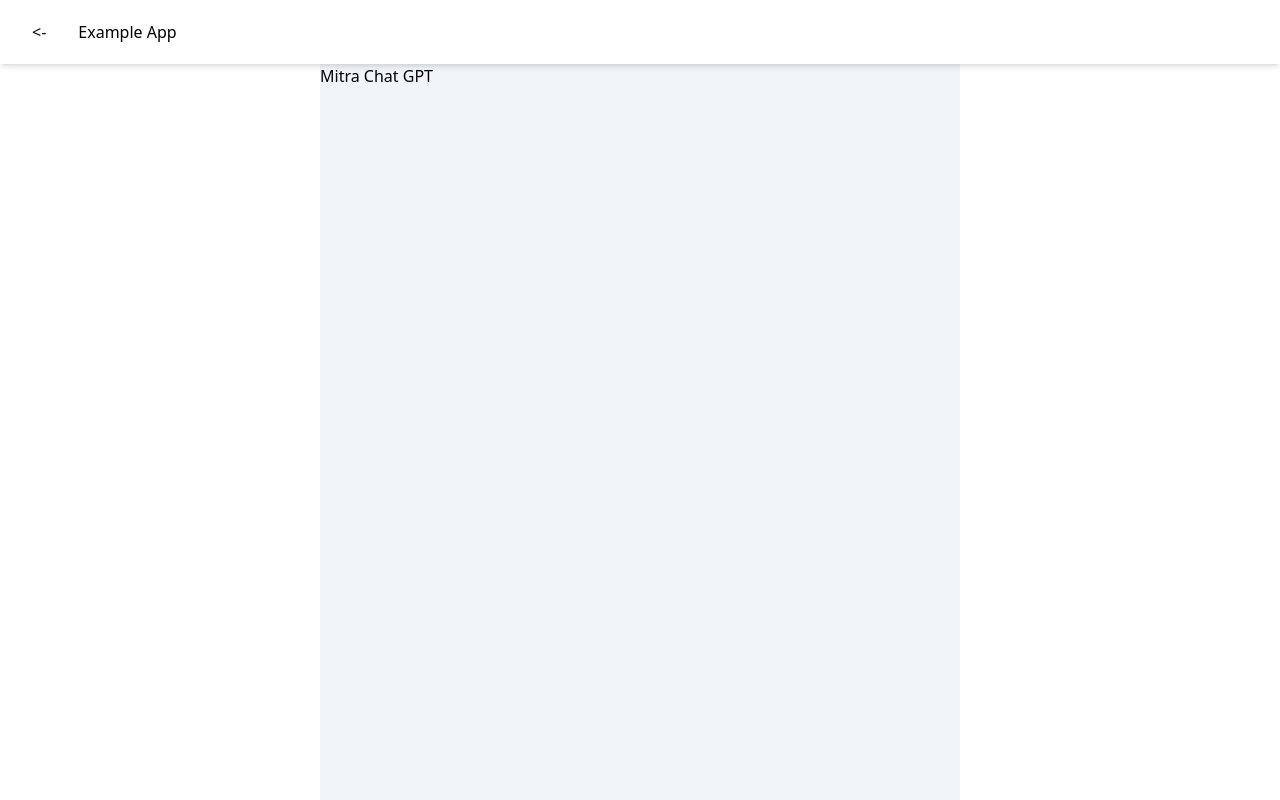
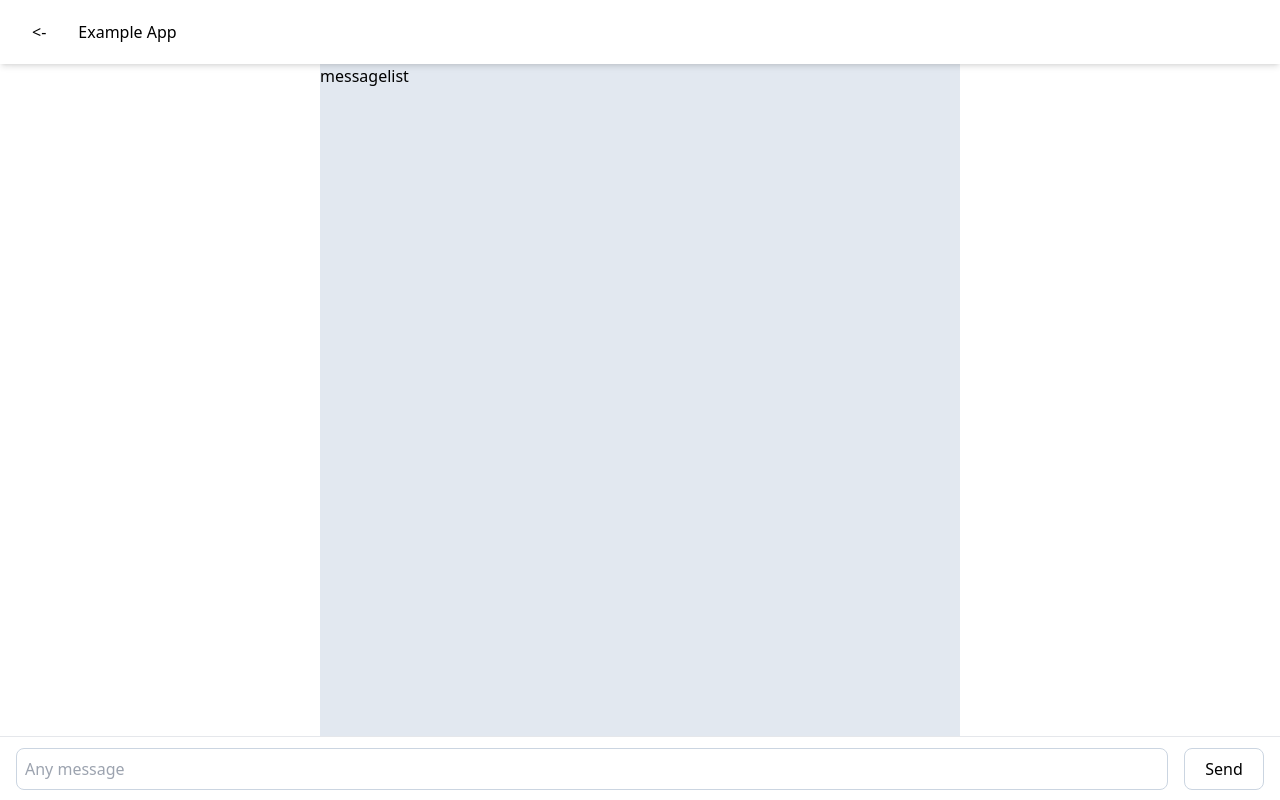
Before and after one commit to adhitamafikri/chatbot-gpt-example, a Nuxt app: page /mitra-chat-gpt in a window 1280 px wide. Built offline with nearby package versions, Linux system fonts and the light colour scheme.

Commit message:
feat: message list and typing area

```diff
--- /dev/null
+++ b/components/TypingArea.vue
@@ -0,0 +1,33 @@
+<template>
+  <div
+    class="typing-area bg-white p-4 border-t flex flex-row justify-between items-center"
+  >
+    <input
+      id="text-message"
+      type="text"
+      placeholder="Any message"
+      class="flex-1 border border-slate-300 rounded-lg p-2 mr-4"
+    />
+    <button type="button" class="w-20 border border-slate-300 rounded-lg p-2">
+      Send
+    </button>
+  </div>
+</template>
+
+<script>
+export default {
+  name: 'TypingArea',
+}
+</script>
+
+<style scoped>
+.typing-area {
+  position: fixed;
+  bottom: 0;
+  left: 0;
+  width: 100%;
+  height: 64px;
+  box-sizing: border-box;
+  z-index: 10;
+}
+</style>
--- a/pages/mitra-chat-gpt.vue
+++ b/pages/mitra-chat-gpt.vue
@@ -1,9 +1,23 @@
 <template>
-  <h1>Mitra Chat GPT</h1>
+  <section>
+    <div class="message-list bg-slate-200">messagelist</div>
+    <typing-area></typing-area>
+  </section>
 </template>
 
 <script>
+import TypingArea from '~/components/TypingArea.vue'
+
 export default {
   name: 'MitraChatGPT',
+  components: { TypingArea },
 }
 </script>
+
+<style scoped>
+.message-list {
+  width: 100%;
+  height: calc(100vh - (64px + 64px));
+  overflow: auto;
+}
+</style>
--- a/store/chatbotGPT.js
+++ b/store/chatbotGPT.js
@@ -6,7 +6,7 @@ import {
   // sendAttachment,
   receiveMessages,
   // endSession,
-} from '~/api/chatbotGPT.api'
+} from '~/api/chatbotGpt-api'
 
 const DEFAULT_STATE = {
   loading: false,
--- /dev/null
+++ b/utils/chatbotGptEventBus.js
@@ -0,0 +1,5 @@
+import Vue from 'vue';
+
+const chatbotGptEventBus = new Vue();
+
+export default chatbotGptEventBus;
```
Also changed, not shown: api/chatbotGpt-api.js (renamed from api/chatbotGPT.api.js).
